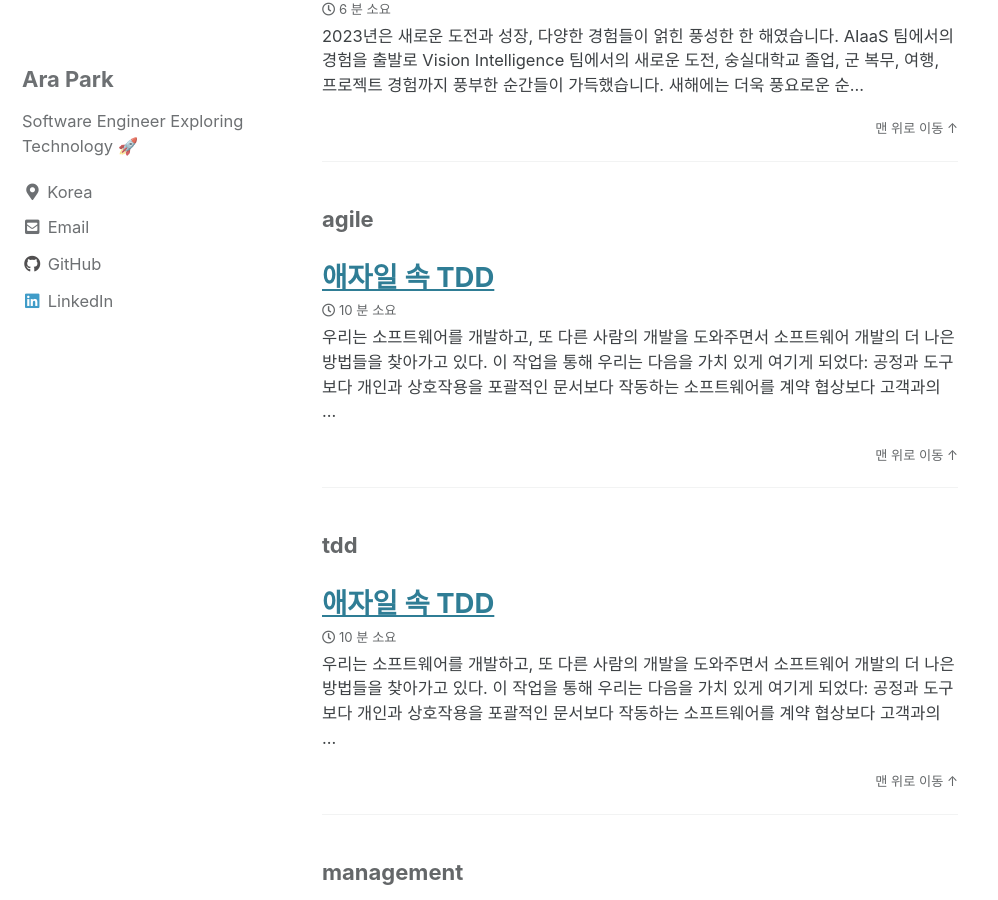
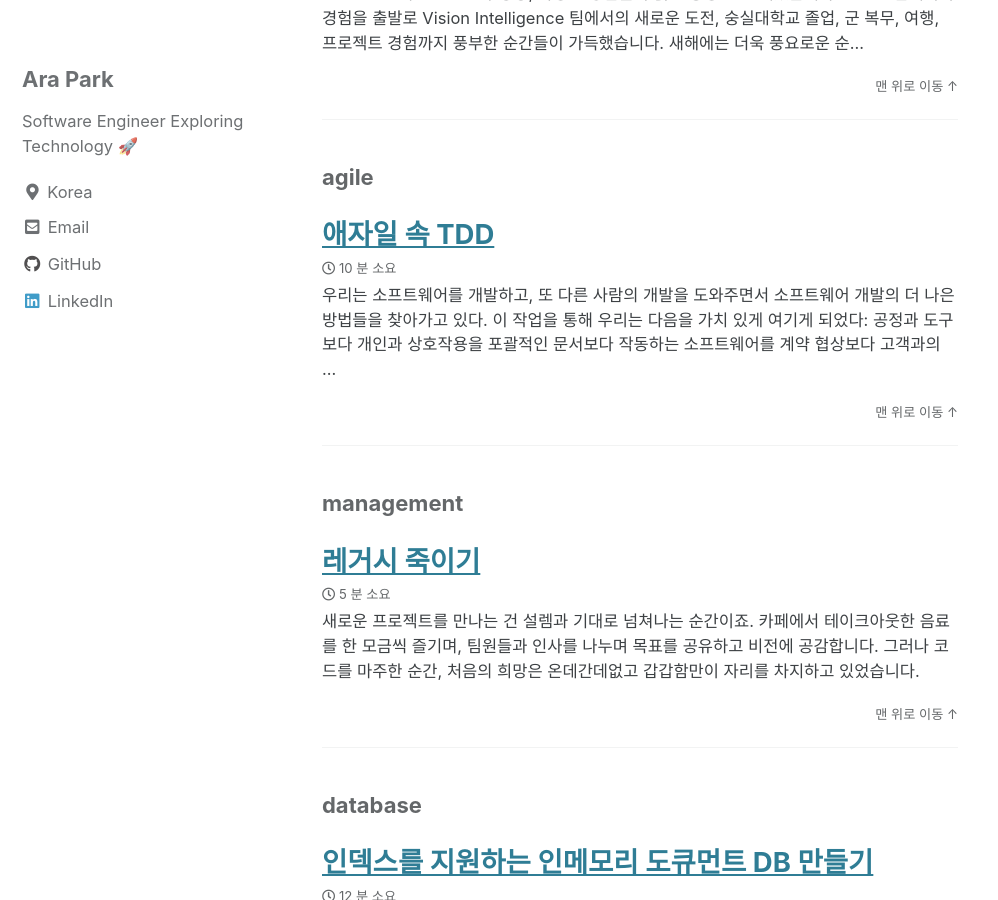
Before and after one commit to siyul-park/siyul-park.github.io, a Jekyll site: the page built from _pages/category-archive.md, in a window 1280 px wide and 900 px high, scrolled down 1333 px. Shown: the whole window, without its empty margins (0-998 px from the left). Built offline with Jekyll 4.4.1, drawn with Linux system fonts in a browser that asks for light colours; cached includes are drawn as plain includes.

Commit message:
chore: change categories

```diff
--- a/_posts/2023-12-30-tdd-in-agile.md
+++ b/_posts/2023-12-30-tdd-in-agile.md
@@ -1,7 +1,7 @@
 ---
 title: "애자일 속 TDD"
 date: 2023-12-30 12:00:00 +0900
-categories: ["agile", "tdd"]
+categories: "agile"
 tags: ["agile", "tdd"]
 ---
 
--- a/_posts/2024-01-22-stop-using-dto-anywhere.md
+++ b/_posts/2024-01-22-stop-using-dto-anywhere.md
@@ -28,7 +28,7 @@ DTO가 여러 모듈과 계층 간 통신에 사용됨에 따라 경계에서
 
 불행히도, 손상 방지 계층이 공급자와 동일한 위치에 있는 경우가 많습니다. 공급자와 손상 방지 계층이 동일한 곳에 위치하면 경계 외부의 고객의 요구사항을 수용하면서 도메인 지식이 역류될 가능성이 높습니다. 고객의 요구사항이 변화하면 경계 내부의 객체 또한 변화되고 서로의 도메인 지식을 알게 되어 순환 참조가 만들어져 결합이 강화될 수 있습니다.
 
-DTO는 프로세스 간의 통신에서 호출 수를 줄이기 위해 사용되는 것이 좋습니다. 프로세스 간의 통신에서는 전송될 데이터의 속성과 형태가 중요한 부분을 차지하여 속성만이 존재하는 객체를 사용하는 것이 자연스럽습니다. 외부 클라이언트와 통신하는 표현 계층이나 데이터베이스와 통신하는 영속성 계층에서 사용될 수 있습니다.
+DTO는 프로세스 간의 통신에서 호출 수를 줄이기 위해 사용되는 것이 좋습니다. 프로세스 간의 통신에서는 전송될 데이터의 속성과 형태가 중요한 부분을 차지하여 데이터만 존재하는 객체를 사용하는 것이 자연스럽습니다. 외부 클라이언트와 통신하는 표현 계층이나 데이터베이스와 통신하는 영속성 계층에서 사용될 수 있습니다.
 
 하지만 모듈과 계층 간의 통신에서는 행위가 중요한 부분을 차지합니다. 행위 없이 속성만 경계를 넘어 전달되게 되면 도메인 지식이 전파되기 어렵습니다. 원하는 연산을 수행하기 위해 단일 고객에게 과하게 맞추어진 행위자가 공급자에 형성이 됩니다. 세부적인 도메인 지식이 고객에서 공급자로 역류하게 되고 관심사가 섞여 복잡도가 늘어나게 됩니다. 경계를 명확하게 하고 도메인을 효과적으로 표현하기 위해 손상 방지 계층을 활용하여 도메인 모델을 변역할 수 있습니다.
 
```
